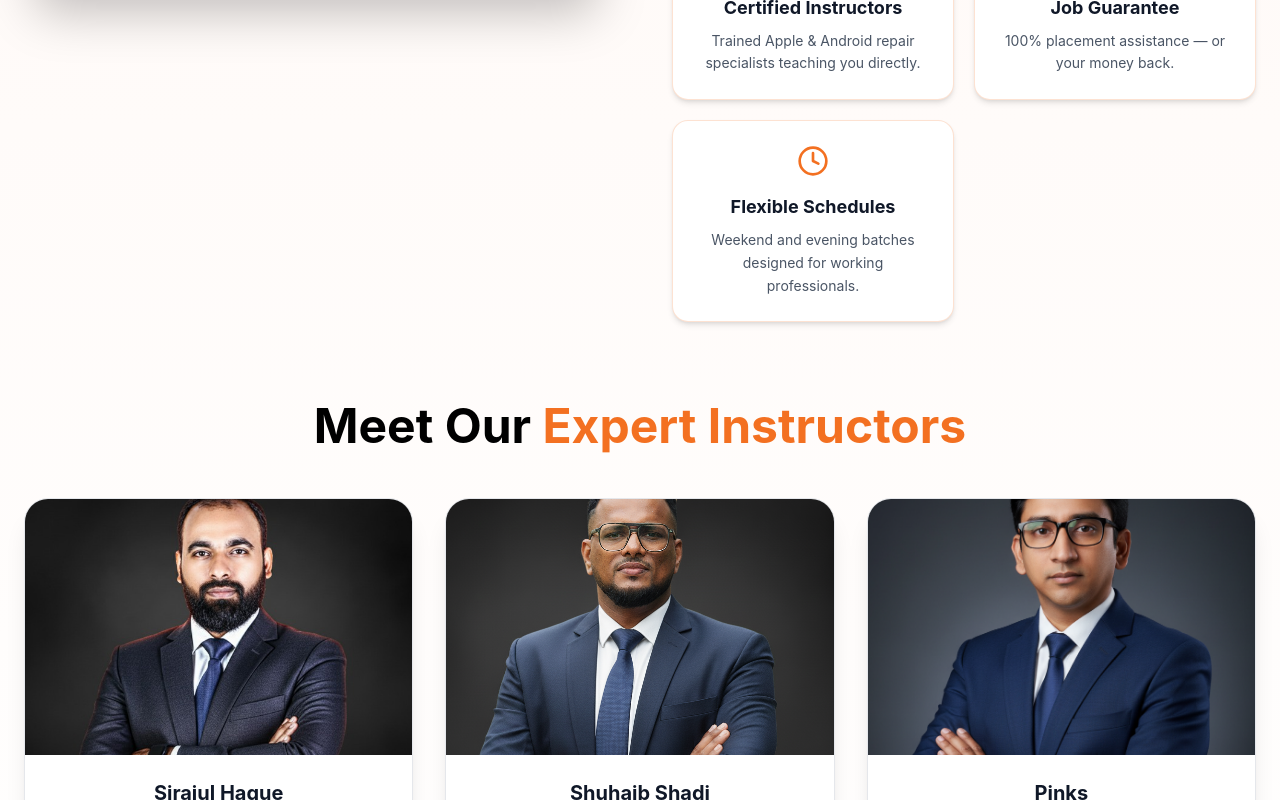
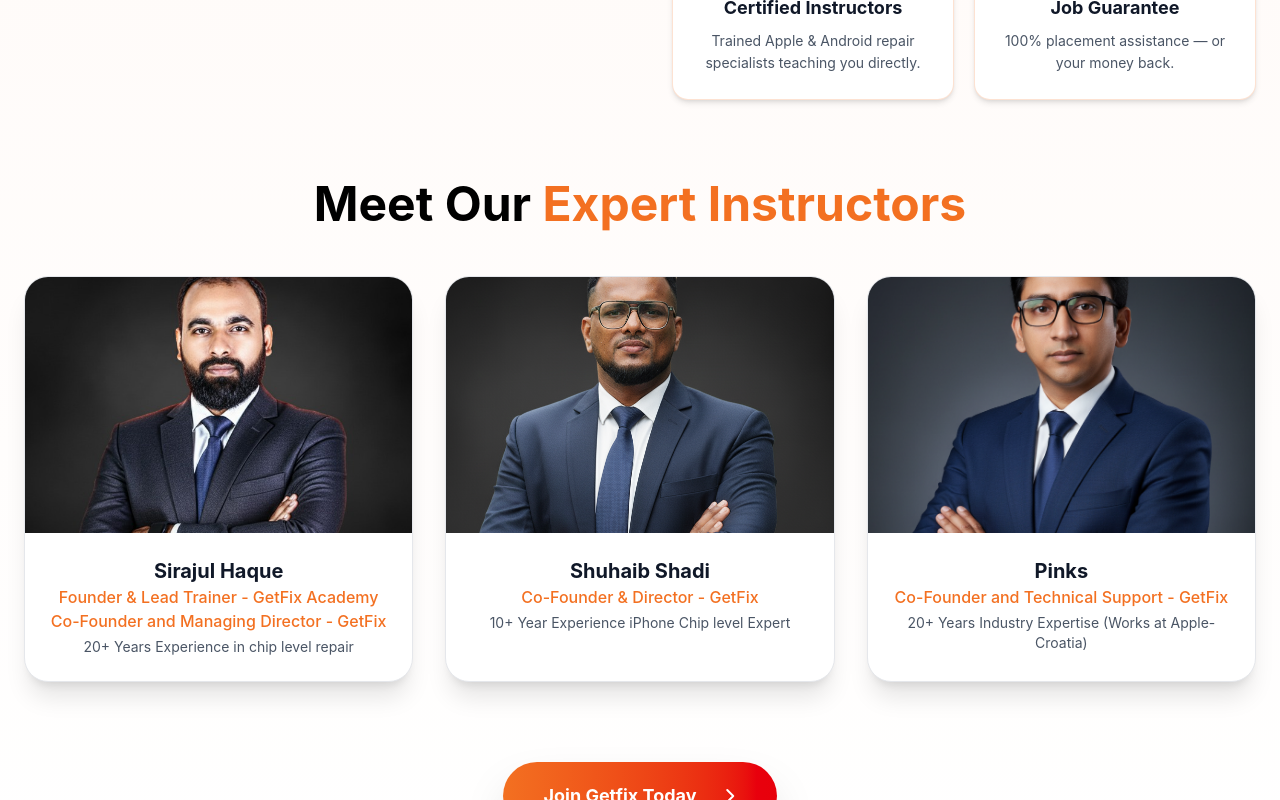
Before and after one commit to Siva2232/newweb, a React (Vite) app: page / in a window 1280 px wide. Shown: the part 3220-4020 px from the top of the page. Built offline with nearby package versions, Linux system fonts and the light colour scheme.

Commit message:
Your commit message

```diff
--- a/src/components/Abouts.jsx
+++ b/src/components/Abouts.jsx
@@ -30,7 +30,7 @@ const AboutSection = () => {
     { icon: <Cpu className="w-8 h-8" />, title: "Chip-Level Expertise", desc: "Learn micro-soldering, BGA reballing, and IC replacement." },
     { icon: <Shield className="w-8 h-8" />, title: "Certified Instructors", desc: "Trained Apple & Android repair specialists teaching you directly." },
     { icon: <Rocket className="w-8 h-8" />, title: "Job Guarantee", desc: "100% placement assistance — or your money back." },
-    { icon: <Clock className="w-8 h-8" />, title: "Flexible Schedules", desc: "Weekend and evening batches designed for working professionals." },
+    // { icon: <Clock className="w-8 h-8" />, title: "Flexible Schedules", desc: "Weekend and evening batches designed for working professionals." },
   ];
 
   const missionVision = [
```
